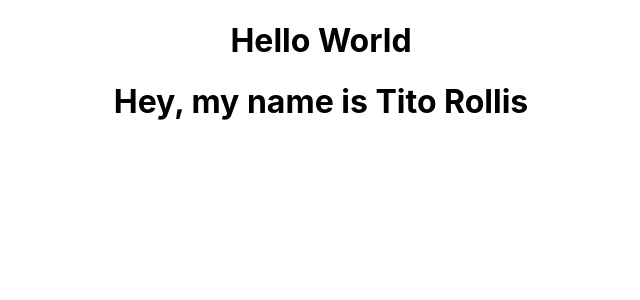
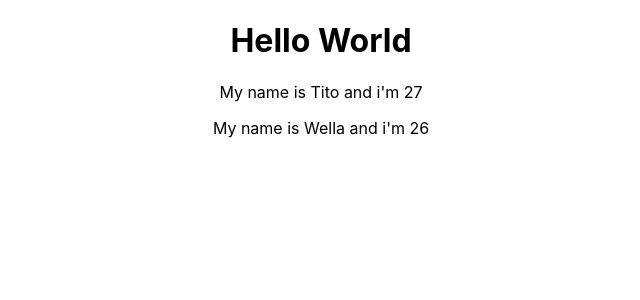
Before and after one commit to Tito-Rollis/reactJS-learning, a React (Create React App) app: page / in a window 1280 px wide. Shown: the top 300 px of the page, without its empty margins (319-959 px from the left). Built offline with nearby package versions, Linux system fonts and the light colour scheme.

Commit message:
trying to insert property/attribute

```diff
--- a/src/App.js
+++ b/src/App.js
@@ -31,7 +31,8 @@ class App extends Component {
 		return (
 			<div className="App">
 				<h1>Hello World</h1>
-				<Person />
+				<Person name="Tito" age="27" />
+				<Person name="Wella" age="26" />
 			</div>
 		);
 	}
--- a/src/Person/Person.js
+++ b/src/Person/Person.js
@@ -1,5 +1,16 @@
-const person = () => {
-	return <h1>Hey, my name is Tito Rollis</h1>;
+// Use props param to insert the property/attribute
+const person = (props) => {
+	return (
+		<p>
+			My name is {props.name} and i'm {props.age}
+		</p>
+	);
 };
 
+// props param in class-based
+// class Person extends Component {
+// render(){
+//     return <p>My name is {this.props.name} and i'm {this.props.age}</p>
+// }
+// }
 export default person;
```
